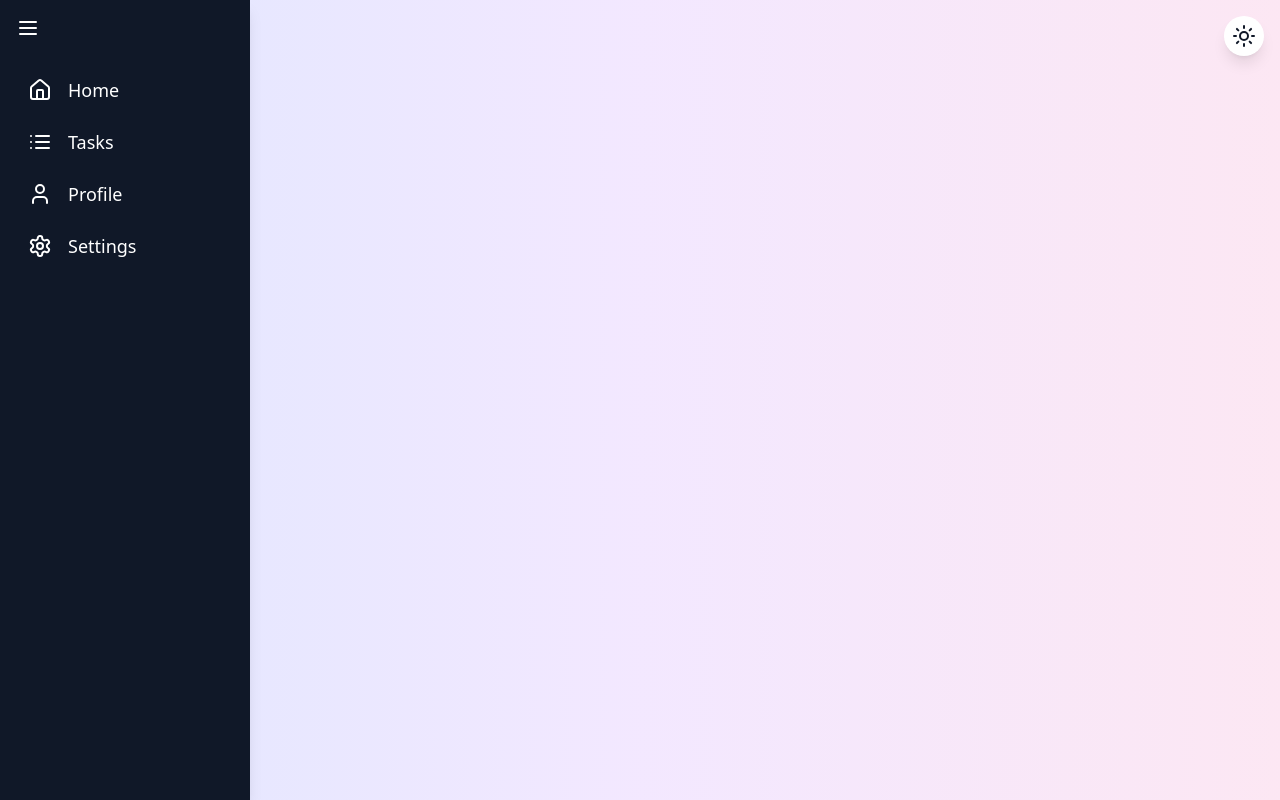
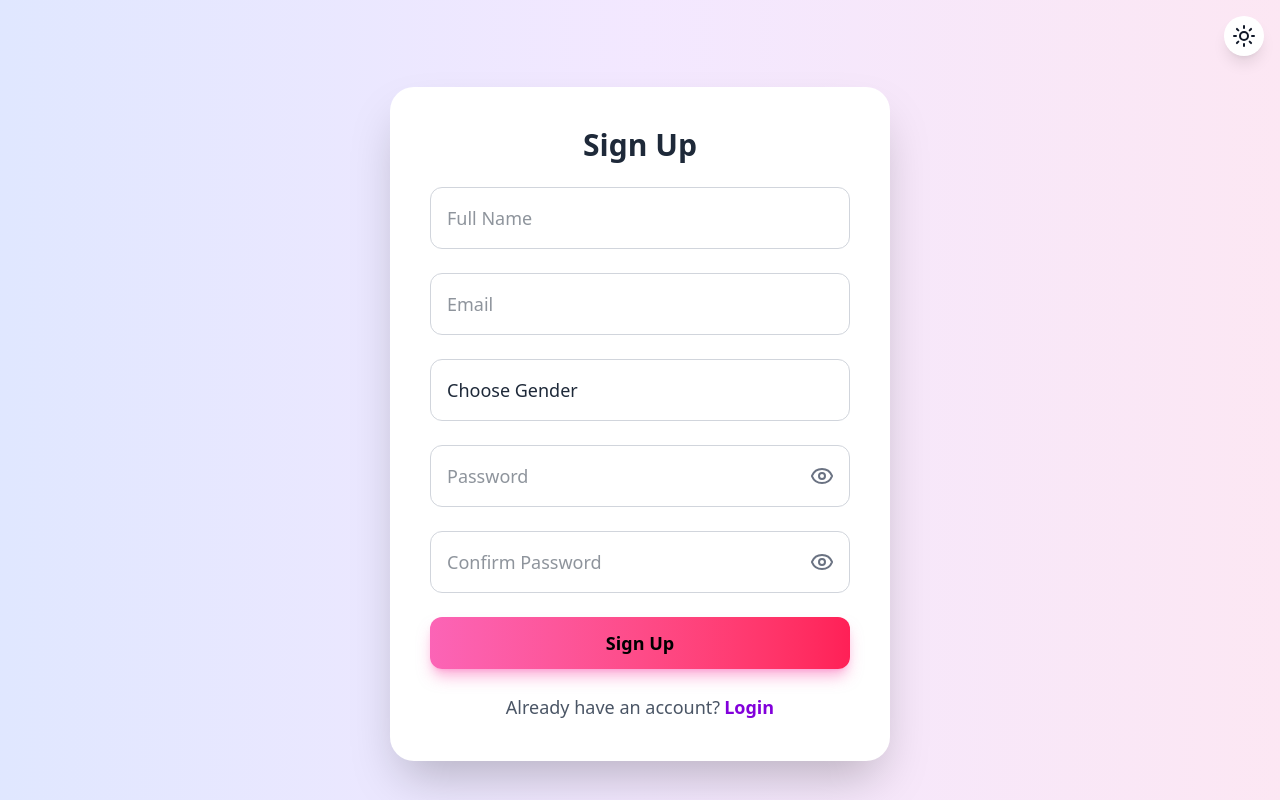
Before and after one commit to ShivaniYadav07/habit-system, a React (Vite) app: page /signup in a window 1280 px wide. Built offline with nearby package versions, Linux system fonts and the light colour scheme.

Commit message:
add authentication context and user avatar components; implement login and signup pages

```diff
--- /dev/null
+++ b/src/App.css
@@ -0,0 +1,4 @@
+body, html {
+    height: 100%;
+    overflow: hidden;
+  }
--- a/src/App.jsx
+++ b/src/App.jsx
@@ -1,26 +1,40 @@
 import Sidebar from "./components/Sidebar";
-import { BrowserRouter as Router, Routes, Route } from "react-router-dom";
+import { BrowserRouter as Router, Routes, Route, useLocation  } from "react-router-dom";
 import Home from "./pages/Home";
 import HabitCreation from "./pages/HabitCreation";
 import ProfilePage from "./pages/ProfilePage";
 import ToggleTheme from "./utility/ToggleTheme";
+import Login from "./pages/Login";
+import Signup from "./pages/Signup";
+import ProtectedRoute from "./components/ProtectedRoute";
+
+const Layout = ({ children }) => {
+  const location = useLocation();
+  const hideSidebar = ["/login", "/signup"].includes(location.pathname);
+
+  return (
+    <div className="flex">
+      {!hideSidebar && <Sidebar />}
+      <div className="flex-1 p-6">{children}</div>
+    </div>
+  );
+};
 
 const App = () => {
   return (
     <>
-    <ToggleTheme/>
-    <Router>
-      <div className="flex">
-        <Sidebar />
-        <div className="flex-1 p-6">
+      <ToggleTheme />
+      <Router>
+        <Layout>
           <Routes>
-            <Route path="/" element={<Home />} />
-            <Route path="/create-habit" element={<HabitCreation />} />
-            <Route path="/profile" element={<ProfilePage />} />
+            <Route path="/login" element={<Login />} />
+            <Route path="/signup" element={<Signup />} />
+            <Route path="/" element={<ProtectedRoute element={<Home />} />} />
+            <Route path="/create-habit" element={<ProtectedRoute element={<HabitCreation />} />} />
+            <Route path="/profile" element={<ProtectedRoute element={<ProfilePage />} />} />
           </Routes>
-        </div>
-      </div>
-    </Router>
+        </Layout>
+      </Router>
     </>
   );
 };
--- /dev/null
+++ b/src/components/AuthContext.jsx
@@ -0,0 +1,32 @@
+import { createContext, useContext, useEffect, useState } from "react";
+
+const AuthContext = createContext();
+
+export const AuthProvider = ({ children }) => {
+  const [user, setUser] = useState(null);
+
+  useEffect(() => {
+    const storedUser = localStorage.getItem("user");
+    if (storedUser) {
+      setUser(JSON.parse(storedUser));
+    }
+  }, []);
+
+  const login = (userData) => {
+    localStorage.setItem("user", JSON.stringify(userData));
+    setUser(userData);
+  };
+
+  const logout = () => {
+    localStorage.removeItem("user");
+    setUser(null);
+  };
+
+  return (
+    <AuthContext.Provider value={{ user, login, logout }}>
+      {children}
+    </AuthContext.Provider>
+  );
+};
+
+export const useAuth = () => useContext(AuthContext);
--- /dev/null
+++ b/src/components/Avatar.jsx
@@ -0,0 +1,28 @@
+import { useAuth } from "./AuthContext";
+
+const Avatar = () => {
+  const { user } = useAuth();
+
+  const defaultMaleAvatar = "/public/user-icon-male-person-symbol-profile-avatar-sign-vector-18991901.jpg";
+  const defaultFemaleAvatar = "/public/female-306407_640.png";
+  const defaultOtherAvatar = "/public/user-icon-male-person-symbol-profile-avatar-sign-vector-18991901.jpg";
+
+  const getDefaultAvatar = () => {
+    if (!user?.avatar) {
+      if (user?.gender === "female") return defaultFemaleAvatar;
+      if (user?.gender === "male") return defaultMaleAvatar;
+      return defaultOtherAvatar;
+    }
+    return user.avatar;
+  };
+
+  return (
+    <img
+      src={getDefaultAvatar()}
+      alt="User Avatar"
+      className="w-12 h-12 rounded-full border-2 border-gray-300 dark:border-gray-600 shadow-lg"
+    />
+  );
+};
+
+export default Avatar;
--- /dev/null
+++ b/src/components/ProtectedRoute.jsx
@@ -0,0 +1,9 @@
+import { Navigate } from "react-router-dom";
+import { useAuth } from "../components/AuthContext";
+
+const ProtectedRoute = ({ children }) => {
+  const { user } = useAuth();
+  return user ? children : <Navigate to="/login" />;
+};
+
+export default ProtectedRoute;
--- a/src/index.css
+++ b/src/index.css
@@ -1 +1,7 @@
 @import "tailwindcss";
+
+
+body, html {
+    height: 100%;
+    overflow: hidden;
+  }
--- a/src/main.jsx
+++ b/src/main.jsx
@@ -3,12 +3,15 @@ import { createRoot } from "react-dom/client";
 import "./index.css";
 import App from "./App.jsx";
 import { ThemeProvider } from "./utility/ThemeProvider.jsx";
+import { AuthProvider } from "./components/AuthContext.jsx";
 
 
 createRoot(document.getElementById("root")).render(
   <StrictMode>
     <ThemeProvider>
+      <AuthProvider>
       <App />
+      </AuthProvider>
     </ThemeProvider>
   </StrictMode>
 );
--- /dev/null
+++ b/src/pages/Login.jsx
@@ -0,0 +1,48 @@
+import { useState } from "react";
+import { Eye, EyeOff } from "lucide-react";
+import { Button } from "../utility/Button";
+
+export default function Login() {
+  const [showPassword, setShowPassword] = useState(false);
+
+  return (
+    <div className="flex justify-center items-center h-screen">
+      <div className="w-[500px] bg-white p-10 rounded-3xl shadow-2xl">
+        <h2 className="text-center text-3xl font-extrabold text-gray-800">Login</h2>
+        <form className="space-y-6 mt-6">
+          <input
+            type="email"
+            placeholder="Email"
+            className="w-full p-4 text-lg rounded-xl border border-gray-300 focus:border-purple-500 focus:ring-2 focus:ring-purple-500 outline-none"
+          />
+
+          <div className="relative">
+            <input
+              type={showPassword ? "text" : "password"}
+              placeholder="Password"
+              className="w-full p-4 text-lg rounded-xl border border-gray-300 focus:border-purple-500 focus:ring-2 focus:ring-purple-500 outline-none"
+            />
+            <button
+              type="button"
+              className="absolute top-1/2 right-4 transform -translate-y-1/2 text-gray-500 hover:text-gray-700"
+              onClick={() => setShowPassword(!showPassword)}
+            >
+              {showPassword ? <EyeOff size={24} /> : <Eye size={24} />}
+            </button>
+          </div>
+
+          <Button className="w-full font-bold py-3 text-lg rounded-xl transition-all">
+            Login
+          </Button>
+        </form>
+
+        <p className="text-center text-gray-600 mt-6 text-lg">
+          Don't have an account?
+          <a href="/signup" className="text-purple-700 font-semibold hover:underline ml-1">
+            Sign Up
+          </a>
+        </p>
+      </div>
+    </div>
+  );
+}
--- /dev/null
+++ b/src/pages/Signup.jsx
@@ -0,0 +1,81 @@
+import { useState } from "react";
+import { Eye, EyeOff } from "lucide-react";
+import { Button } from "../utility/Button";
+
+export default function Signup() {
+  const [showPassword, setShowPassword] = useState(false);
+  const [showConfirmPassword, setShowConfirmPassword] = useState(false);
+
+  return (
+    <div className="flex justify-center items-center h-screen">
+      <div className="w-[500px] bg-white p-10 rounded-3xl shadow-2xl">
+        <h2 className="text-center text-3xl font-extrabold text-gray-800">Sign Up</h2>
+
+        <form className="space-y-6 mt-6">
+          <input
+            type="text"
+            placeholder="Full Name"
+            className="w-full p-4 text-gray-800 text-lg rounded-xl border border-gray-300 focus:border-purple-500 focus:ring-2 focus:ring-purple-500 outline-none"
+          />
+
+          <input
+            type="email"
+            placeholder="Email"
+            className="w-full p-4 text-gray-800 text-lg rounded-xl border border-gray-300 focus:border-purple-500 focus:ring-2 focus:ring-purple-500 outline-none"
+          />
+
+          <select
+            className="appearance-none w-full p-4 text-gray-800 text-lg rounded-xl border border-gray-300 focus:border-purple-500 focus:ring-2 focus:ring-purple-500 outline-none bg-white cursor-pointer"
+          >
+            <option value="" disabled selected>Choose Gender</option>
+            <option value="male">Male</option>
+            <option value="female">Female</option>
+            <option value="other">Other</option>
+          </select>
+
+
+          <div className="relative">
+            <input
+              type={showPassword ? "text" : "password"}
+              placeholder="Password"
+              className="w-full p-4 text-gray-800 text-lg rounded-xl border border-gray-300 focus:border-purple-500 focus:ring-2 focus:ring-purple-500 outline-none"
+            />
+            <button
+              type="button"
+              className="absolute top-1/2 right-4 transform -translate-y-1/2 text-gray-500 hover:text-gray-700"
+              onClick={() => setShowPassword(!showPassword)}
+            >
+              {showPassword ? <EyeOff size={24} /> : <Eye size={24} />}
+            </button>
+          </div>
+
+          <div className="relative">
+            <input
+              type={showConfirmPassword ? "text" : "password"}
+              placeholder="Confirm Password"
+              className="w-full p-4 text-gray-800 text-lg rounded-xl border border-gray-300 focus:border-purple-500 focus:ring-2 focus:ring-purple-500 outline-none"
+            />
+            <button
+              type="button"
+              className="absolute top-1/2 right-4 transform -translate-y-1/2 text-gray-500 hover:text-gray-700"
+              onClick={() => setShowConfirmPassword(!showConfirmPassword)}
+            >
+              {showConfirmPassword ? <EyeOff size={24} /> : <Eye size={24} />}
+            </button>
+          </div>
+
+          <Button className="w-full font-bold py-3 text-lg rounded-xl transition-all">
+            Sign Up
+          </Button>
+        </form>
+
+        <p className="text-center text-gray-600 mt-6 text-lg">
+          Already have an account?
+          <a href="/login" className="text-purple-700 font-semibold hover:underline ml-1">
+            Login
+          </a>
+        </p>
+      </div>
+    </div>
+  );
+}
```
Also changed, not shown: public/female-306407_640.png (added), public/user-icon-male-person-symbol-profile-avatar-sign-vector-18991901.jpg (added).
